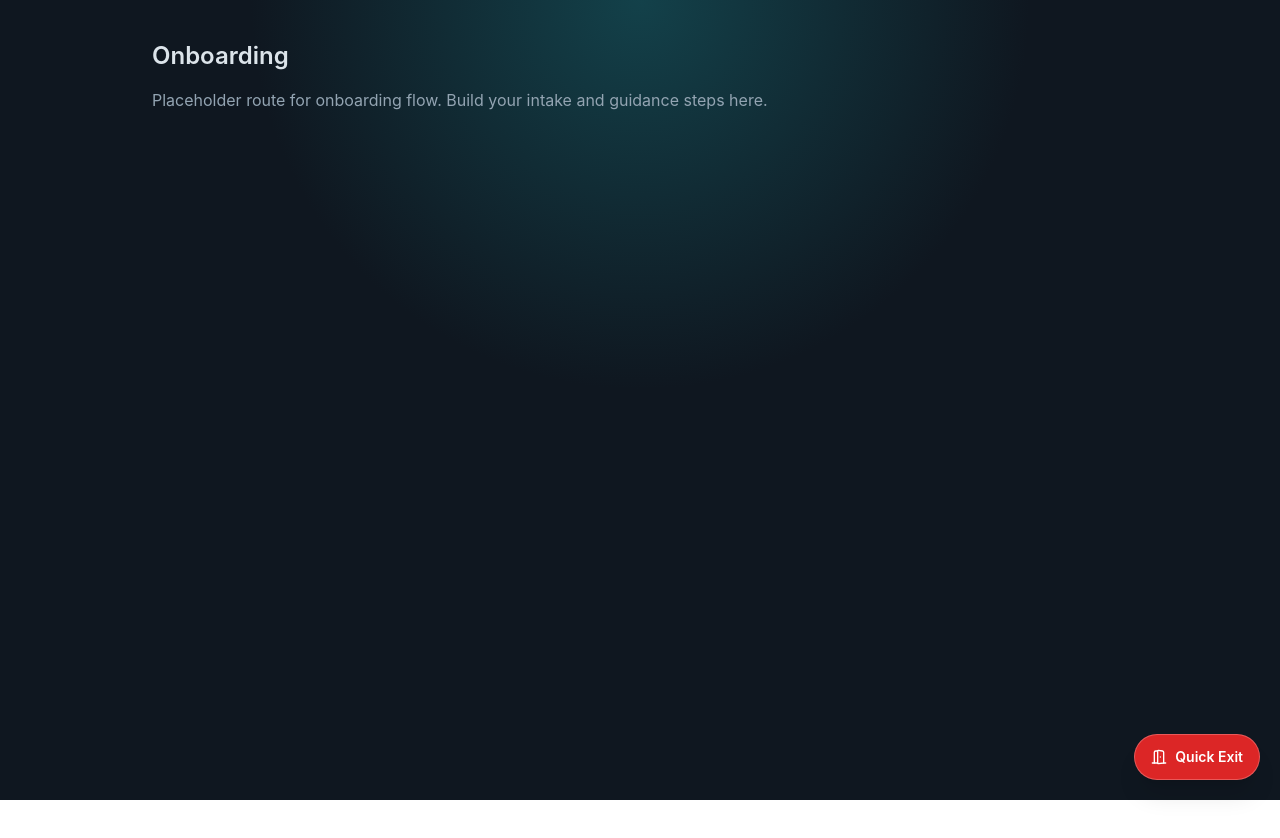
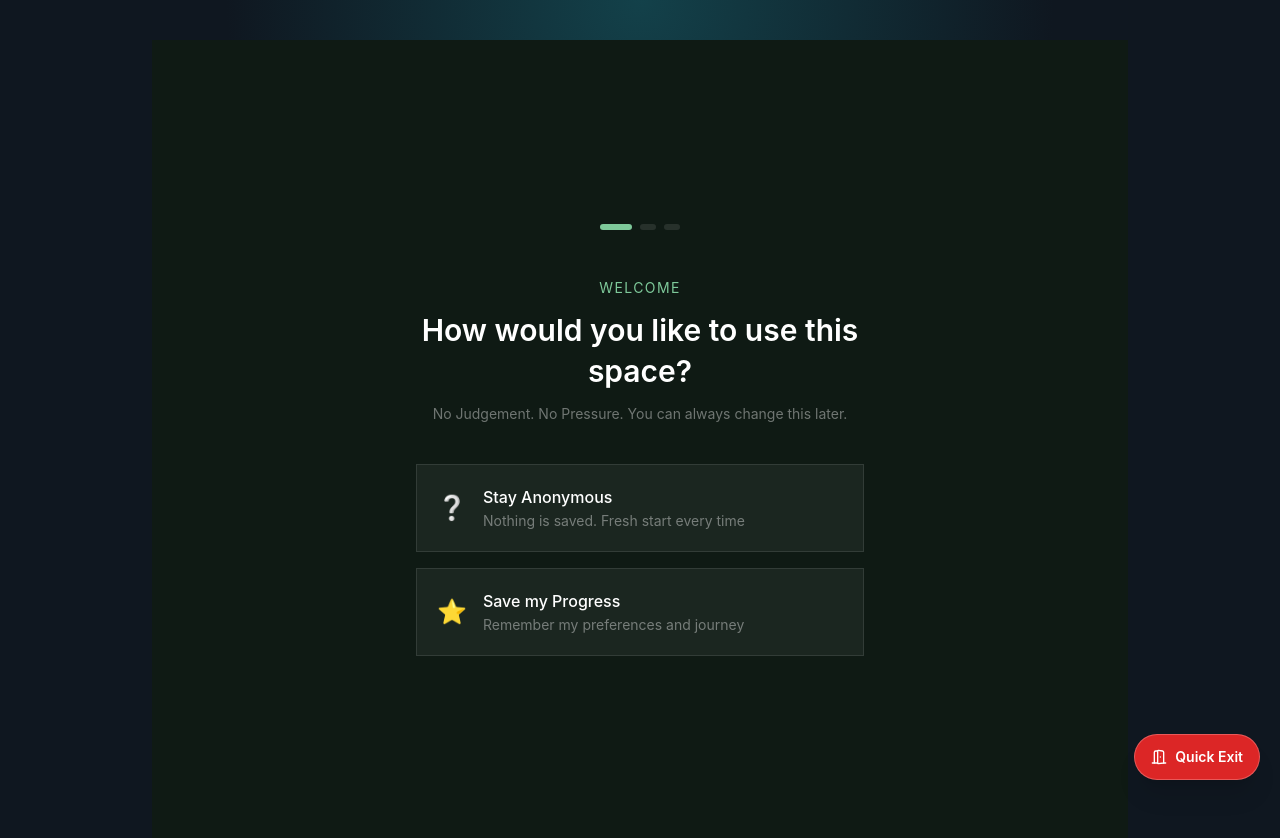
Before and after one commit to Kushal-Shr/NLN, a Next.js app: page /onboarding in a window 1280 px wide. Shown: the top 838 px of the page. Before the commit the page ends 800 px from the top, so only its background shows below. Built offline with nearby package versions, Linux system fonts and the light colour scheme.

Commit message:
Update Onboarding Page

```diff
--- a/app/onboarding/page.tsx
+++ b/app/onboarding/page.tsx
@@ -1,11 +1,202 @@
-export default function OnboardingPage() {
+"use client";
+
+import {useState, useEffect} from "react";
+import {useRouter} from "next/navigation";
+import {motion, AnimatePresence} from "framer-motion";
+
+//Gentle Onboarding - What brings you comfort?
+const comfortOptions =[
+  {id: "spiritual", label: "Spiritual Thoughts", icon:"🕊️", description:"Guided by faith  and reflection"},
+  {id: "nature", label: "Nature & Calm" , icon:"🌿", description:"Grounded in the natural world" },
+  {id: "practical", label: "Practical Advice" , icon:"💡", description:"Clear steps and solution" },
+  {id: "community", label: " Just Someone to Talk To", icon:"🤝", description:"Human Connection above all"},
+];
+
+//Language Selection
+const languages = [
+  {id: "en", label:"English"},
+  {id: "hi", label:"Hindi"},
+  {id: "ne", label:"Nepali"},
+  {id: "es", label:"Spanish"},
+];
+
+//Types
+type Mode = "anonymous" | "save" | null;
+type Step = "mode" | "comfort" | "language" | "done";
+
+//Main Component
+export default function OnboardingPage(){
+  const router = useRouter();
+  const [step, setStep] = useState<Step>("mode");
+  const [mode, setMode] = useState<Mode>(null);
+  const [comfort, setComfort] = useState<string | null>(null);
+  const [language, setLanguage] = useState<string>("en");
+
+  const[mounted, setMounted] = useState(false);
+  useEffect(()=> setMounted(true),[]);
+  if(!mounted) return null;
+
+  const handleModeSelect = (Selected: Mode) => {
+    setMode(Selected);
+    setTimeout(() => setStep("comfort"),300);
+  };
+
+  const handleComfortSelect = (id: string) => {
+    setComfort(id);
+    setTimeout(() => setStep("language"),300);
+  };
+
+  const handleFinish = () => {
+    // Save preferences to localStorage so the home page can read them
+    localStorage.setItem("sanctuary_comfort", comfort || "practical");
+    localStorage.setItem("sanctuary_language", language);
+    localStorage.setItem("sanctuary_mode", mode || "anonymous");
+
+    router.push("/");
+  };
+
   return (
-    <main className="space-y-4">
-      <h1 className="text-2xl font-semibold text-stealth-text">Onboarding</h1>
-      <p className="text-stealth-muted">
-        Placeholder route for onboarding flow. Build your intake and guidance
-        steps here.
-      </p>
-    </main>
+    <div className="min-h-screen bg-[#0f1a14] flex flex-col items-center justify-center px-4 py-12">
+      {/* Progress dots */}
+      <div className="flex gap-2 mb-12">
+        {["mode", "comfort", "language"].map((s, i) => (
+          <div
+            key={s}
+            className={`h-1.5 rounded-full transition-all duration-500 ${
+              step === s
+                ? "w-8 bg-[#7ec99a]"
+                : ["mode", "comfort", "language"].indexOf(step) > i
+                ? "w-4 bg-[#7ec99a]/60"
+                : "w-4 bg-white/10"
+            }`}
+          />
+        ))}
+      </div>
+
+      <AnimatePresence mode="wait">
+            {/*Anonymous or Save*/}
+{step === "mode" && (
+  <motion.div
+  key="mode"
+  initial={{opacity:0, y:24}}
+  animate={{opacity:1, y:0}}
+  exit={{opacity:0, y:-24}}
+  transition={{duration: 0.4}}
+  className="w-full max-w-md text-center"
+>
+<p className="text-[#7ec99a] text-sm tracking-widest uppercase mb-3">Welcome</p>
+<h1 className="text-white text-3xl font-semibold mb-3 leading-snug">
+  How would you like to use this space?
+</h1>
+<p className="text-white/40 text-sm mb-10">
+No Judgement. No Pressure. You can always change this later.
+</p>
+
+<div className="flex flex-col gap-4">
+  <button onClick={()=> handleModeSelect("anonymous")}
+  className="w-full bg-white/5 hover:bg-white/10 border border-white/10 hover:boder-[#7ec99a]/50 rouned-2x1 p-5 text-left transition-all duration-200 group"
+  >
+    <div className="flex items-center gap-4">
+      <span className="text-2xl">❔</span>
+      <div>
+        <p className="text-white font-medium">Stay Anonymous</p>
+        <p className="text-white/40 text-sm mt-0.5">Nothing is saved. Fresh start every time</p>
+      </div>
+    </div>
+  </button>
+
+  <button onClick={() => handleModeSelect("save")}
+  className="w-full bg-white/5 hover:bg-white/10 border border-white/10 hover:border-[#7ec99a]/50 rounded-2x1 p-5 text-left transition-all duration-200 group">
+    <div className="flex items-center gap-4">
+      <span className="text-2xl">⭐</span>
+      <div>
+        <p className="text-white font-medium">Save my Progress</p>
+        <p className="text-white/40 text-sm mt-0.5">Remember my preferences and journey</p>
+      </div>
+    </div>
+  </button>
+</div>
+</motion.div>
+)}
+
+                          {/*Comfort*/}
+{step === "comfort" && (
+  <motion.div
+  key ="comfort"
+  initial={{opacity: 0, y:24}}
+  animate={{opacity: 1, y:0}}
+  exit={{opacity: 0, y:-24}}
+  transition={{duration: 0.4}}
+  className="w-full max-w-md text-center"
+  >
+  <p className="text-[#7ec99a] text-sm tracking-widest uppercase mb-3">Your Space</p>
+<h1 className="text-white text-3xl font-semibold mb-3 leading-snug">
+  What brings you comfort?
+</h1>
+<p className="text-white/40 text-sm mb-10">
+We'll shape your experience around waht feels right to you.
+</p>
+<div className="grid grid-cols-2 gap-3">
+              {comfortOptions.map((option) => (
+                <button
+                  key={option.id}
+                  onClick={() => handleComfortSelect(option.id)}
+                  className={`bg-white/5 hover:bg-white/10 border rounded-2xl p-5 text-left transition-all duration-200 ${
+                    comfort === option.id
+                      ? "border-[#7ec99a] bg-[#7ec99a]/10"   // Selected → green border
+                      : "border-white/10 hover:border-[#7ec99a]/40"
+                  }`}
+                >
+                  <span className="text-3xl block mb-3">{option.icon}</span>
+                  <p className="text-white font-medium text-sm">{option.label}</p>
+                  <p className="text-white/40 text-xs mt-1">{option.description}</p>
+                </button>
+              ))}
+            </div>
+  </motion.div>
+)}
+
+                          {/*Language*/}
+{step === "language" && (
+  <motion.div
+  key="language"
+  initial={{opacity:0, y:24}}
+  animate={{opacity:1, y:0}}
+  exit={{opacity:0, y:-24}}
+  transition={{duration:0.4}}
+  className="w-full max-w-md text-center"
+  >
+    <p className="text-[#7ec99a] text-sm tracking-widest uppercase mb-3">Language</p>
+    <h1 className="text-white text-3xl font-semibold mb-3 leading-snug">
+  Which language feels like home?
+</h1>
+<p className="text-white/40 text-sm mb-10">
+You can always switch later.</p>
+
+<div className="flex flex-col gap-3 mb-8">
+  {languages.map((lang) => (
+    <button
+    key={lang.id}
+    onClick={() => setLanguage(lang.id)}
+     className={`w-full rounded-2xl px-5 py-4 text-left border transition-all duration-200 ${
+                    language === lang.id
+                      ? "border-[#7ec99a] bg-[#7ec99a]/10 text-white"
+                      : "border-white/10 bg-white/5 text-white/60 hover:text-white hover:border-white/20"
+                  }`}
+                >
+                  {lang.label}
+                  </button>
+  ))}
+</div>
+
+<button
+onClick={handleFinish}
+className="w-full bg-[#7ec99a] hover:bg-[#6ab885] text-[#0f1a14] font-semibold rounded-2x1 py-4 transition-all duration-200">
+  Enter your Sanctuary ➡️
+</button>
+  </motion.div>
+)}
+      </AnimatePresence>
+</div>
   );
 }
--- a/package.json
+++ b/package.json
@@ -21,6 +21,8 @@
   },
   "homepage": "https://github.com/Kushal-Shr/NLN#readme",
   "dependencies": {
+    "clsx": "^2.1.1",
+    "framer-motion": "^12.38.0",
     "lucide-react": "^1.7.0",
     "next": "^15.5.14",
     "react": "^19.2.4",
```
Also changed, not shown: 1 other file (tests, documents, lock files or other folders).
